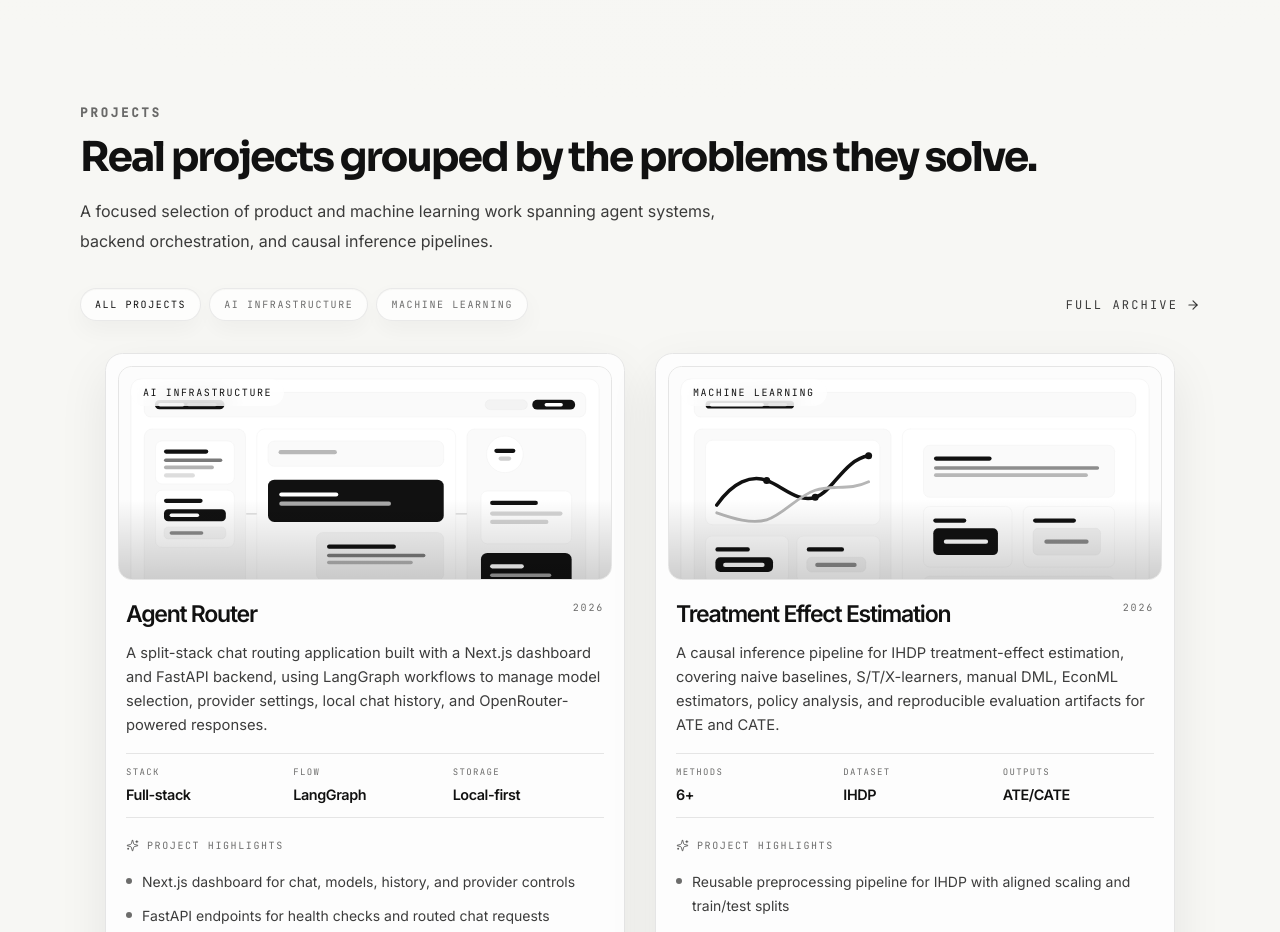
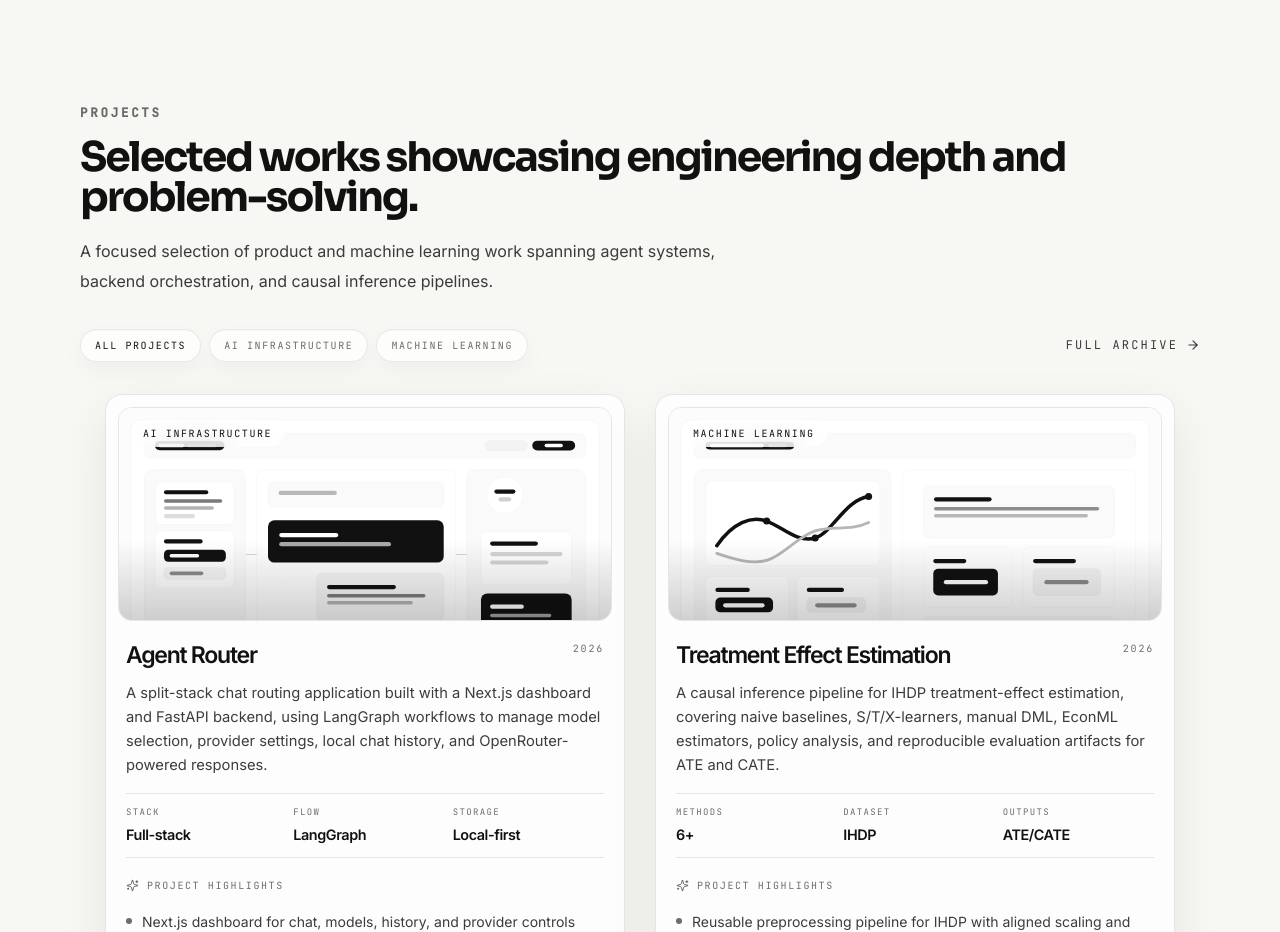
Before and after one commit to mahirmlk/portfolio-mahir, a Next.js app: page / in a window 1280 px wide. Shown: the part 2500-3432 px from the top of the page. Built offline with nearby package versions, Linux system fonts and the light colour scheme.

Commit message:
feat: implement interactive project section with MagicCard component and category filtering

```diff
--- a/components/sections/ProjectsSection.tsx
+++ b/components/sections/ProjectsSection.tsx
@@ -25,7 +25,7 @@
         <div className="space-y-8">
           <div>
             <p className="section-eyebrow">Projects</p>
-            <h2 className="section-title">Real projects grouped by the problems they solve.</h2>
+            <h2 className="section-title">Selected works showcasing engineering depth and problem-solving.</h2>
             <p className="section-copy mt-5">
               A focused selection of product and machine learning work spanning agent systems,
               backend orchestration, and causal inference pipelines.
```
